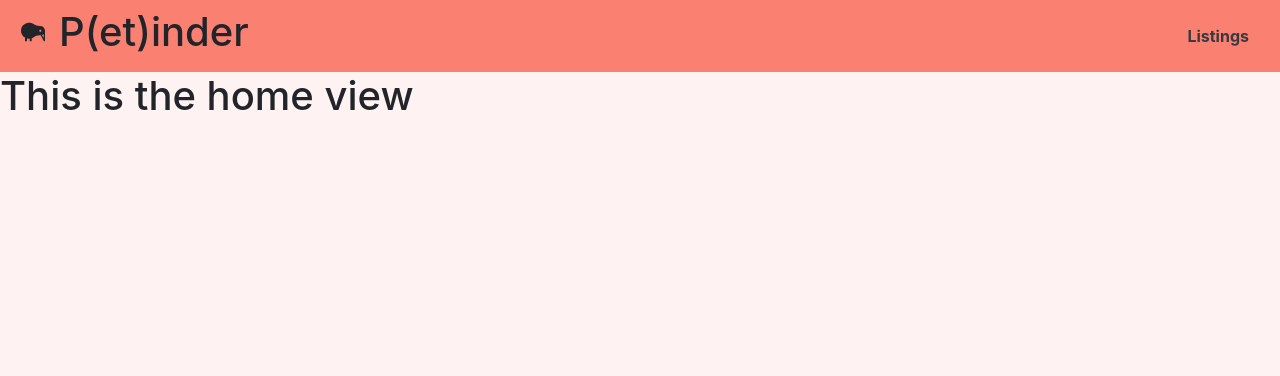
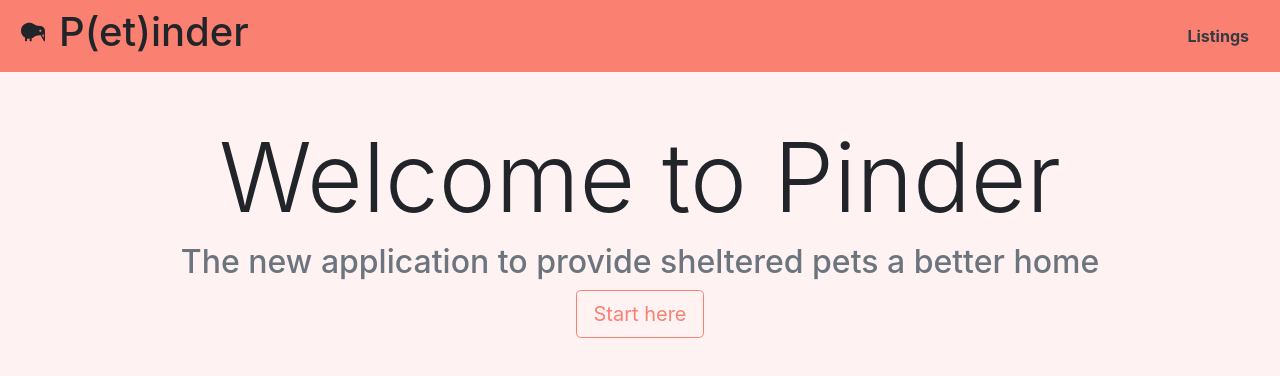
Before and after one commit to alferguet/pet-adoption, a React (Create React App) app: page / in a window 1280 px wide. Shown: the top 376 px of the page. Built offline with nearby package versions, Linux system fonts and the light colour scheme.

Commit message:
Added home

```diff
--- a/src/router/RouteView.tsx
+++ b/src/router/RouteView.tsx
@@ -1,5 +1,6 @@
 import React from 'react'
 import { Route, Switch } from 'react-router-dom'
+import { Home } from '../views/Home'
 import { Listings } from '../views/Listings'
 import { Profile } from '../views/Profile'
 
@@ -7,13 +8,13 @@ export const RouteView: React.FC = () => {
   return (
     <Switch>
       <Route exact path="/">
-        <h1>This is the home view</h1>
+        <Home />
       </Route>
       <Route exact path="/listings">
-        <Listings></Listings>
+        <Listings />
       </Route>
       <Route path="/listings/:id">
-        <Profile></Profile>
+        <Profile />
       </Route>
     </Switch>
   )
--- /dev/null
+++ b/src/views/Home.tsx
@@ -0,0 +1,27 @@
+import React from 'react'
+import { Button, Container } from 'react-bootstrap'
+import { useHistory } from 'react-router-dom'
+
+export const Home: React.FC = () => {
+  const history = useHistory()
+  return (
+    <Container
+      fluid
+      className="p-0 d-flex flex-column justify-content-center m-0 mt-5"
+    >
+      <h1 className="display-1 text-center">Welcome to Pinder</h1>
+      <h2 className="display-6 text-center text-muted">
+        The new application to provide sheltered pets a better home
+      </h2>
+      <span className="d-inline-flex justify-content-center">
+        <Button
+          onClick={() => history.push('/listings')}
+          variant="outline-primary"
+          size="lg"
+        >
+          Start here
+        </Button>
+      </span>
+    </Container>
+  )
+}
```
